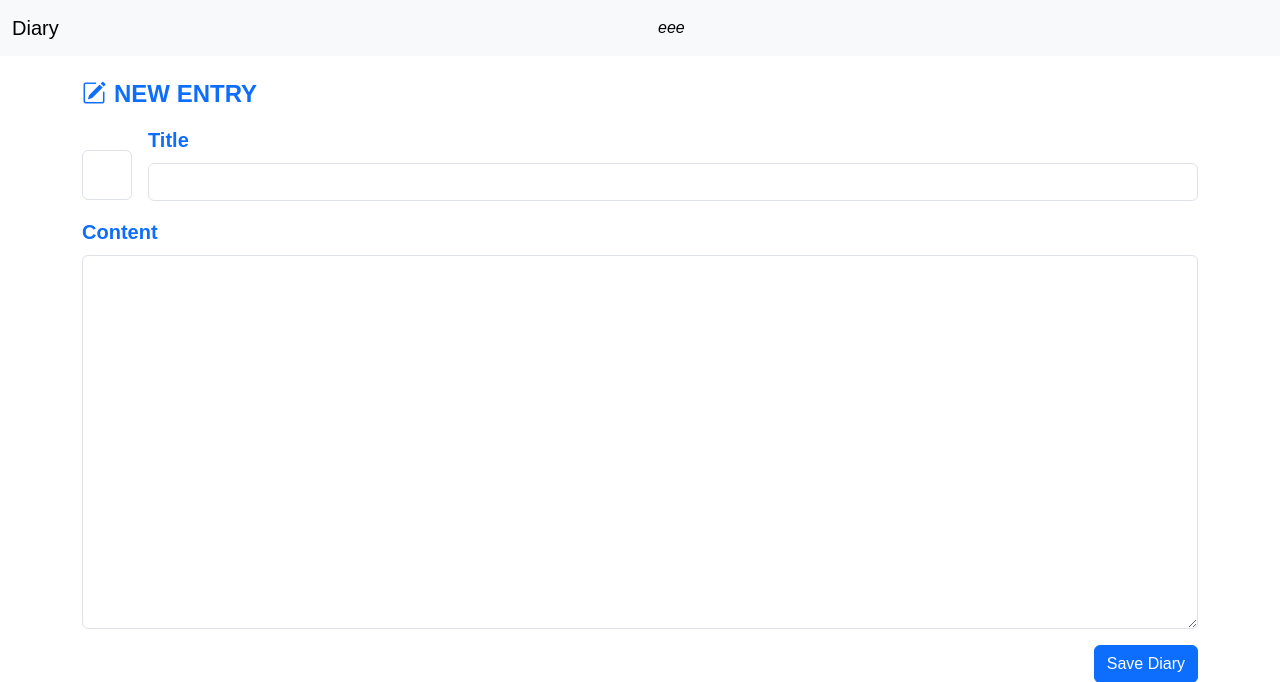
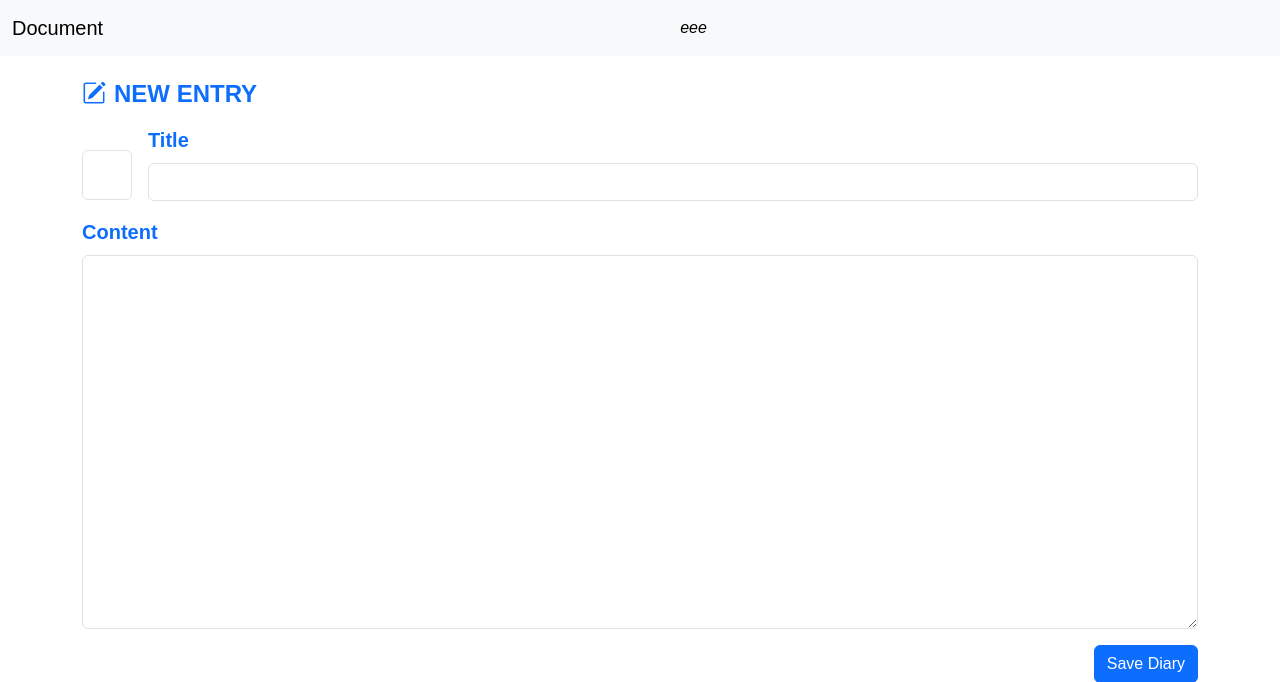
Before and after one commit to francisnguyenanh/Memo_WEB, a Flask app: page /Diary/new in a window 1280 px wide. Shown: the top 682 px of the page. Run offline with Flask 3, Linux system fonts and the light colour scheme.

Commit message:
refactor document terminology from "Diary" to "Document" for consistency across templates

```diff
--- a/templates/Diary/editor_list.html
+++ b/templates/Diary/editor_list.html
@@ -1,5 +1,5 @@
 <!-- filepath: c:\8. Private\Tool\Memo_WEB\Memo_WEB\templates\Diary\editor_list.html -->
-{% extends "Diary/base.html" %}
+{% extends "Diary/layout.html" %}
 {% block content %}
 <div class="container mt-4">
     <div class="d-flex justify-content-between align-items-center mb-4">
--- a/templates/Diary/layout.html
+++ b/templates/Diary/layout.html
@@ -3,7 +3,7 @@
 <head>
     <meta charset="UTF-8">
     <meta name="viewport" content="width=device-width, initial-scale=1.0">
-    <title>Diary</title>
+    <title>Document</title>
     <link href="https://cdn.jsdelivr.net/npm/bootstrap@5.3.0/dist/css/bootstrap.min.css" rel="stylesheet">
     <link href="https://cdn.jsdelivr.net/npm/bootstrap-icons/font/bootstrap-icons.css" rel="stylesheet">
     <style>
@@ -182,7 +182,7 @@
     <nav class="navbar navbar-expand-lg" style="background-color: var(--card-bg);">
         <div class="container-fluid">
             <div class="d-flex align-items-center w-100 justify-content-between">
-                <a class="navbar-brand mb-0" href="/">Diary</a>
+                <a class="navbar-brand mb-0" href="/">Document</a>
                 <span class="navbar-text slogan flex-grow-1 text-center mx-2">{{ slogan }}</span>
                 <button class="navbar-toggler ms-2" type="button" data-bs-toggle="collapse" data-bs-target="#navbarNav">
                     <span class="navbar-toggler-icon"></span>
```
Also changed, not shown: templates/index.html (+5 -3 lines), instance/diary.db.
